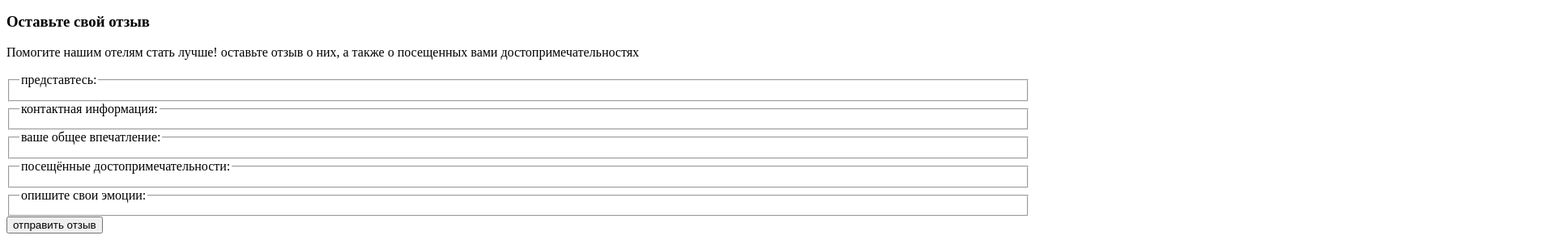
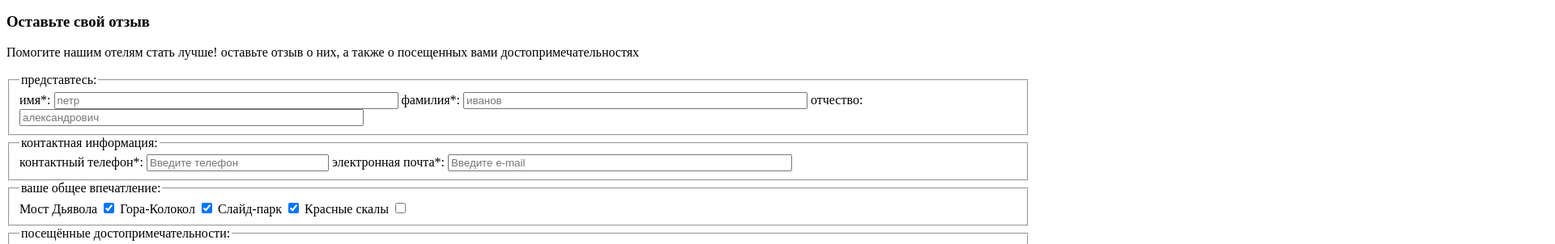
Before and after one commit to foontomas/832991-sedona-21, a website: page source/form.html in a window 1280 px wide. Shown: the part 553-855 px from the top of the page at 81% size, 1920 px wide, since content can reach past the window. Drawn offline with Linux system fonts and the light colour scheme.

Commit message:
Закончил вёрстку формы

```diff
--- a/source/form.html
+++ b/source/form.html
@@ -66,37 +66,71 @@
         </section>
         <section>
           <form method="POST" enctype="multipart/form-data">
-            <fieldset>
+            <fieldset class="introdution">
               <legend>
                 представтесь:
               </legend>
+              <label for="name">
+                имя*:
+                <input type="text" name="firstname" id="name" placeholder="петр" size="50" pattern="^[А-Яа-яЁё\s]+$" required>
+              </label>
+              <label for="surname">
+                фамилия*:
+                <input type="text" name="lastname" id="surname" placeholder="иванов" size="50" pattern="^[А-Яа-яЁё\s]+$" required>
 
+              </label>
+              <label for="middlename">
+                отчество:
+                <input type="text" name="secondname" id="middlename" placeholder="александрович" size="50" pattern="^[А-Яа-яЁё\s]+$">
+
+              </label>
             </fieldset>
-            <fieldset>
+            <fieldset class="contact-info">
               <legend>
                 контактная информация:
               </legend>
-
-
-
+              <label for="phone-number">
+                контактный телефон*:
+                <input class=contact-info__phone type="tel" name="tel" id="phone-number" placeholder="Введите телефон" size="25" required>
+              </label>
+              <label for="e-mail">
+                электронная почта*:
+                <input class=contact-info__mail type="email" name="mail" id="e-mail" placeholder="Введите e-mail" size="50" required>
+              </label>
             </fieldset>
-            <fieldset>
+            <fieldset class="impression">
               <legend>
                 ваше общее впечатление:
               </legend>
+              <label for="bridge">
+                Мост Дьявола
+                <input type="checkbox" name="devils-bridge" id="bridge" checked>
+              </label>
+              <label for="mount">
+                Гора-Колокол
+                <input type="checkbox" name="bell-mount" id="mount" checked>
+              </label>
+              <label for="park">
+                Слайд-парк
+                <input type="checkbox" name="slide-park" id="park" checked>
+              </label>
+              <label for="rocks">
+                Красные скалы
+                <input type="checkbox" name="red-rocks" id="rocks">
+              </label>
 
             </fieldset>
-            <fieldset>
+            <fieldset class="sights">
               <legend>
                 посещённые достопримечательности:
               </legend>
 
             </fieldset>
-            <fieldset>
+            <fieldset class="emotions">
               <legend>
                 опишите свои эмоции:
               </legend>
-
+              <input type="text" aria-label="Поле для впечатлений о поездке" name="emotions" id="name" placeholder="Опишите подробно все свои восторги" size="250" pattern="^[А-Яа-яЁё\s]+$">
             </fieldset>
             <button type="submit">
               отправить отзыв
```
